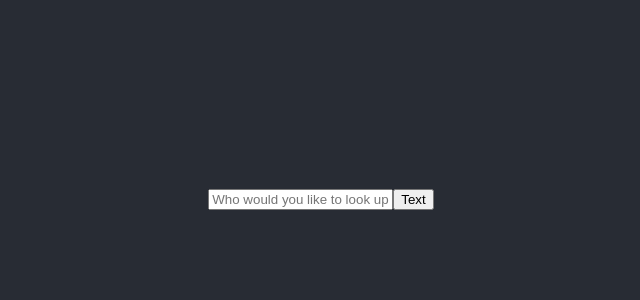
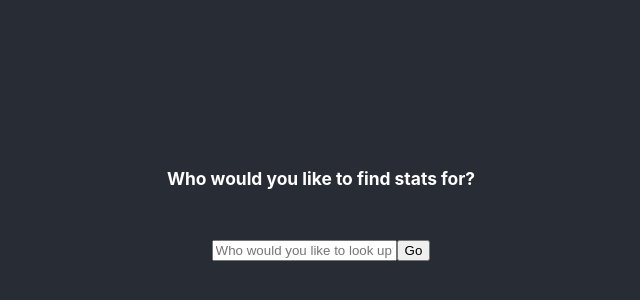
Before and after one commit to NoahThomlison/LOL-stats-app, a React (Create React App) app in the folder frontend/: page / in a window 1280 px wide. Shown: the part 206-506 px from the top of the page, without its empty margins (319-959 px from the left). Built offline with nearby package versions, Linux system fonts and the light colour scheme; no server answers.

Commit message:
adds more code to connect to backend

```diff
--- a/frontend/src/App.js
+++ b/frontend/src/App.js
@@ -7,31 +7,50 @@ function App() {
   const [summoner, setSummoner] = useState()
   const [value, setValue] = useState('');
   const [matchData, setMatchData] = useState()
-
+  const params = {
+    method: 'GET',
+    headers: {
+        'accept': 'application/json'
+    }
+};
   const onChange = (event) => {
     setValue(event.target.value);
   };
 
-  const getData = async () => {
-    let response = await fetch('http://example.com/movies.json')
-    let data = await response.json()
-    setMatchData(data)
+  const handleSubmit = (event) => {
+    event.preventDefault();
+    // getData(summoner)
+    fetch("http://localhost:3001")
+    .then(res => res.text())
+    // .then(res => this.setState({ apiResponse: res }));
+
+    // fetch('http://localhost:3001/', params)
+    // .then(response => response.json())
+    // .then(data => console.log(data));
   }
 
-  useEffect(() => {
-    getData(summoner)
-  }, [summoner])
+  const getData = () => {
+    fetch('http://localhost:3001/', params)
+  .then(response => response.json())
+  .then(data => console.log(data));
+    // let response = await fetch('http://localhost:3001/')
+    // let data = await response.json()
+    // // let data = "test"
+    // console.log(data)
+    // // setMatchData(data)
+  }
 
-  // const setSummoner = () => {
-
-  // }
+  // useEffect(() => {
+  //   getData(summoner)
+  // }, [summoner])
 
   return (
     <div className="App">
       <header className="App-header">
-        <form>
+        <h6>Who would you like to find stats for?</h6>
+        <form onSubmit={(e) => handleSubmit(e)}>
           <input value={value} onChange={onChange} placeholder='Who would you like to look up?'></input>
-          <button onClick={() => setSummoner(value)}variant="text">Text</button>
+          <button onClick={() => setSummoner(value)} variant="text">Go</button>
         </form>
       </header>
     </div>
```
